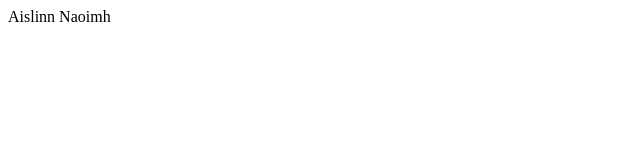
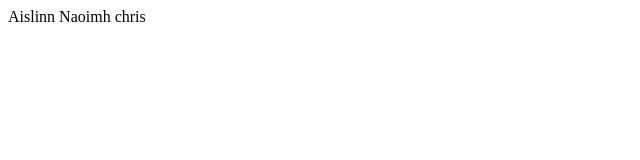
Before and after one commit to aislinn-naoimh/ash, a plain HTML site: page index.html in a window 1280 px wide. Shown: the full height of the page, 0-640 px from the left. Drawn offline with Linux system fonts and the light colour scheme.

Commit message:
Update index.html

```diff
--- a/index.html
+++ b/index.html
@@ -6,6 +6,6 @@
     <title>Document</title>
 </head>
 <body>
-    Aislinn Naoimh
+    Aislinn Naoimh chris
 </body>
 </html>
```
